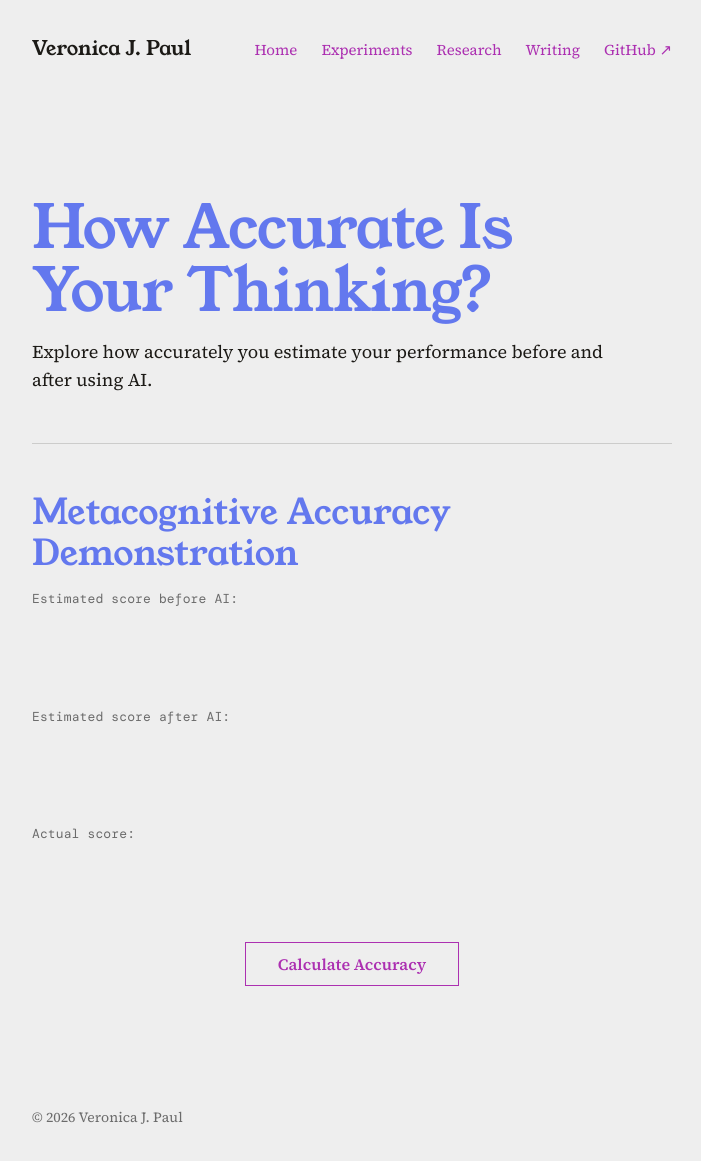
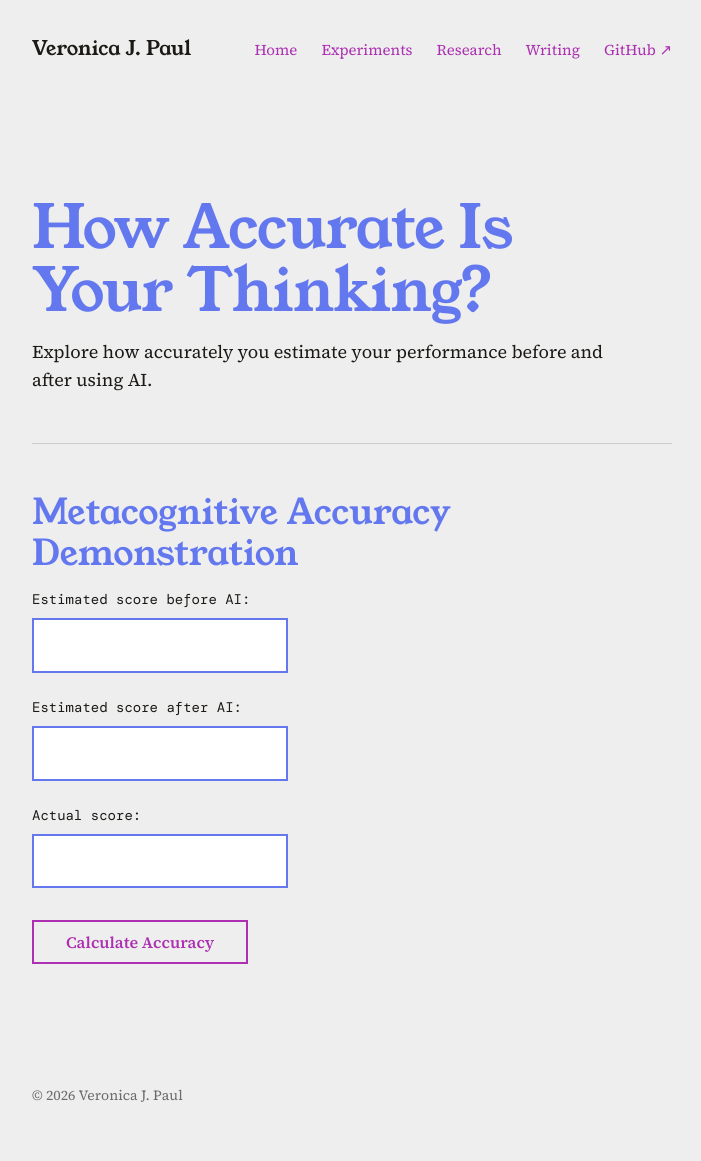
Before and after one commit to veronjp/veronicajpaul, a Jekyll site: the page built from experiments/metacognitive-accuracy/index.html, in a window 1280 px wide. Shown: the whole page, without its empty margins (288-989 px from the left). Built offline with Jekyll 4.4.1, drawn with Linux system fonts in a browser that asks for light colours; after the commit the page ends 1139 px from its top, so only the background shows below that.

Commit message:
Fix experiment input field styling

```diff
--- a/experiments/metacognitive-accuracy/index.html
+++ b/experiments/metacognitive-accuracy/index.html
@@ -2,31 +2,133 @@
 layout: default
 title: Metacognitive Accuracy
 ---
+
+<style>
+  /* Scoped to this experiment only: every rule starts with
+     .metacognitive-experiment, so nothing here affects other pages.
+     Colours come from the site's existing variables. */
+
+  .metacognitive-experiment .metacognitive-form__field {
+    margin: 0 0 var(--space-5);
+  }
+
+  .metacognitive-experiment .metacognitive-form__label {
+    display: block;
+    margin: 0 0 var(--space-2);
+    font-family: var(--font-mono);
+    font-size: 0.875rem;
+    line-height: 1.5;
+    color: var(--color-ink);
+  }
+
+  /* A clear box: white background, navy border, comfortable padding.
+     The font size stays above 16px so phones do not zoom in on focus. */
+  .metacognitive-experiment .metacognitive-form__input {
+    display: block;
+    width: 100%;
+    max-width: 16rem;
+    min-height: 2.75rem;
+    margin: 0;
+    padding: var(--space-3) var(--space-4);
+    border: 2px solid var(--color-orange);
+    border-radius: 0;
+    background: #ffffff;
+    color: var(--color-ink);
+    font-family: var(--font-body);
+    font-size: 1.1875rem;
+    line-height: 1.4;
+  }
+
+  /* Focus: the border turns purple and a purple ring appears for
+     keyboard users, so the active field is obvious. */
+  .metacognitive-experiment .metacognitive-form__input:focus {
+    border-color: var(--color-green);
+  }
+
+  .metacognitive-experiment .metacognitive-form__input:focus-visible {
+    outline: 3px solid var(--color-green);
+    outline-offset: 2px;
+  }
+
+  /* Outlined purple button that fills on hover. */
+  .metacognitive-experiment .metacognitive-form__button {
+    min-height: 2.75rem;
+    margin: var(--space-2) 0 0;
+    padding: var(--space-2) var(--space-6);
+    border: 2px solid var(--color-green);
+    border-radius: 0;
+    background: transparent;
+    color: var(--color-green);
+    font-family: var(--font-body);
+    font-size: 1rem;
+    font-weight: 600;
+    line-height: 1.3;
+    cursor: pointer;
+  }
+
+  .metacognitive-experiment .metacognitive-form__button:hover {
+    background: var(--color-green);
+    color: #ffffff;
+  }
+
+  .metacognitive-experiment .metacognitive-form__button:focus-visible {
+    outline: 3px solid var(--color-orange);
+    outline-offset: 3px;
+  }
+
+  /* The result sits under the button with a purple rule on its left.
+     It stays hidden until there is text to show. */
+  .metacognitive-experiment .metacognitive-result {
+    display: block;
+    margin-top: var(--space-6);
+    padding-left: var(--space-4);
+    border-left: 3px solid var(--color-green);
+    font-family: var(--font-mono);
+    font-size: 0.9375rem;
+    line-height: 1.6;
+    color: var(--color-ink);
+  }
+
+  .metacognitive-experiment .metacognitive-result:empty {
+    display: none;
+  }
+
+  /* Phones: the fields and button fill the width. */
+  @media (max-width: 34rem) {
+    .metacognitive-experiment .metacognitive-form__input {
+      max-width: none;
+    }
+
+    .metacognitive-experiment .metacognitive-form__button {
+      width: 100%;
+    }
+  }
+</style>
 
 <header class="page-header">
   <h1 class="page-header__title">How Accurate Is Your Thinking?</h1>
   <p class="page-header__intro">Explore how accurately you estimate your performance before and after using AI.</p>
 </header>
 
-<section aria-labelledby="metacognitive-accuracy-heading">
+<section class="metacognitive-experiment" aria-labelledby="metacognitive-accuracy-heading">
   <h2 id="metacognitive-accuracy-heading">Metacognitive Accuracy Demonstration</h2>
 
-  <p class="contact-form__field">
-    <label class="contact-form__label" for="before">Estimated score before AI:</label>
-    <input class="contact-form__input" type="number" id="before" min="0" max="10">
+  <p class="metacognitive-form__field">
+    <label class="metacognitive-form__label" for="before">Estimated score before AI:</label>
+    <input class="metacognitive-form__input" type="number" id="before" min="0" max="10">
   </p>
 
-  <p class="contact-form__field">
-    <label class="contact-form__label" for="after">Estimated score after AI:</label>
-    <input class="contact-form__input" type="number" id="after" min="0" max="10">
+  <p class="metacognitive-form__field">
+    <label class="metacognitive-form__label" for="after">Estimated score after AI:</label>
+    <input class="metacognitive-form__input" type="number" id="after" min="0" max="10">
   </p>
 
-  <p class="contact-form__field">
-    <label class="contact-form__label" for="actual">Actual score:</label>
-    <input class="contact-form__input" type="number" id="actual" min="0" max="10">
+  <p class="metacognitive-form__field">
+    <label class="metacognitive-form__label" for="actual">Actual score:</label>
+    <input class="metacognitive-form__input" type="number" id="actual" min="0" max="10">
   </p>
 
-  <button class="contact-form__button" type="button" id="calculate">Calculate Accuracy</button>
+  <button class="metacognitive-form__button" type="button" id="calculate">Calculate Accuracy</button>
 
   <output class="metacognitive-result" id="result" for="before after actual"></output>
 </section>
```
